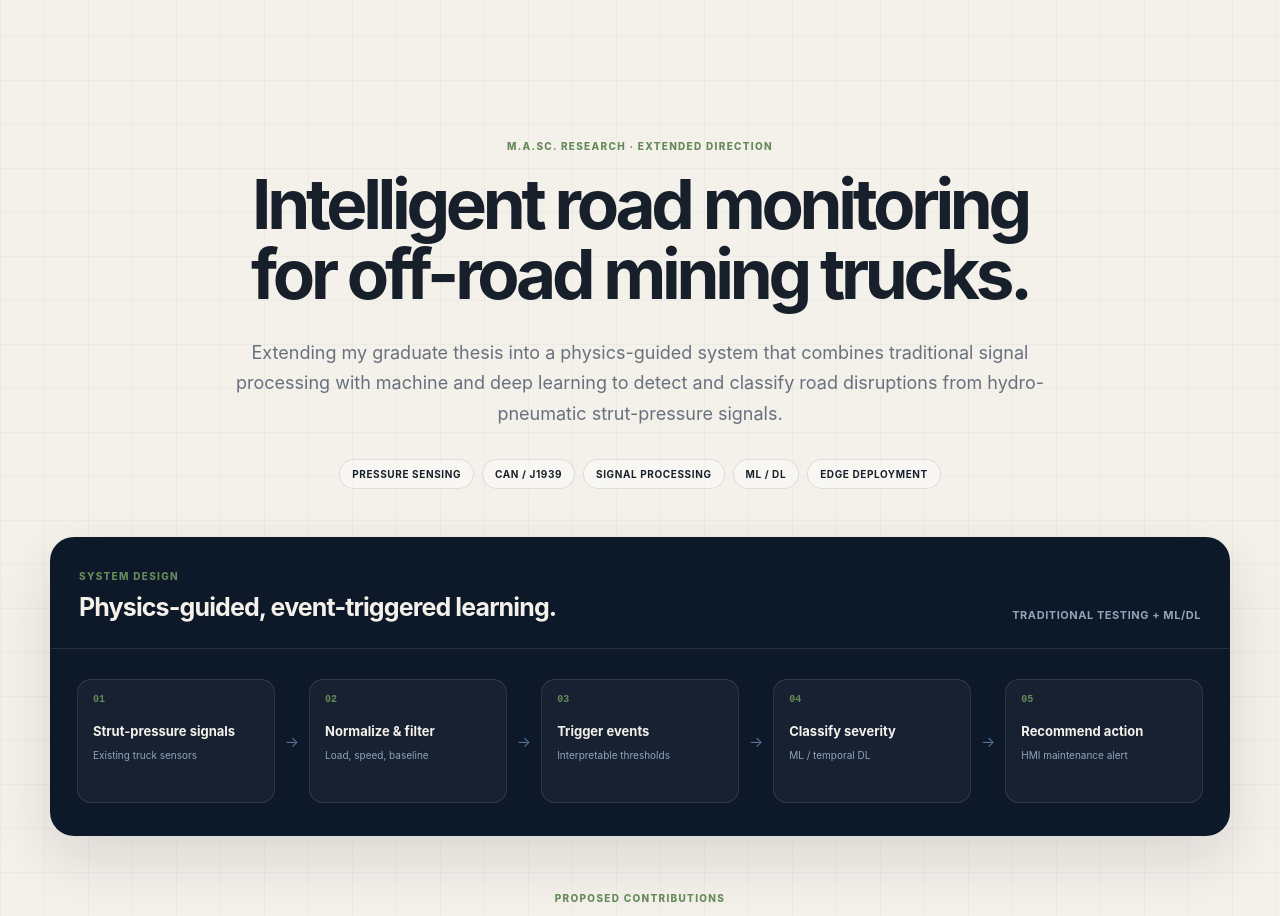
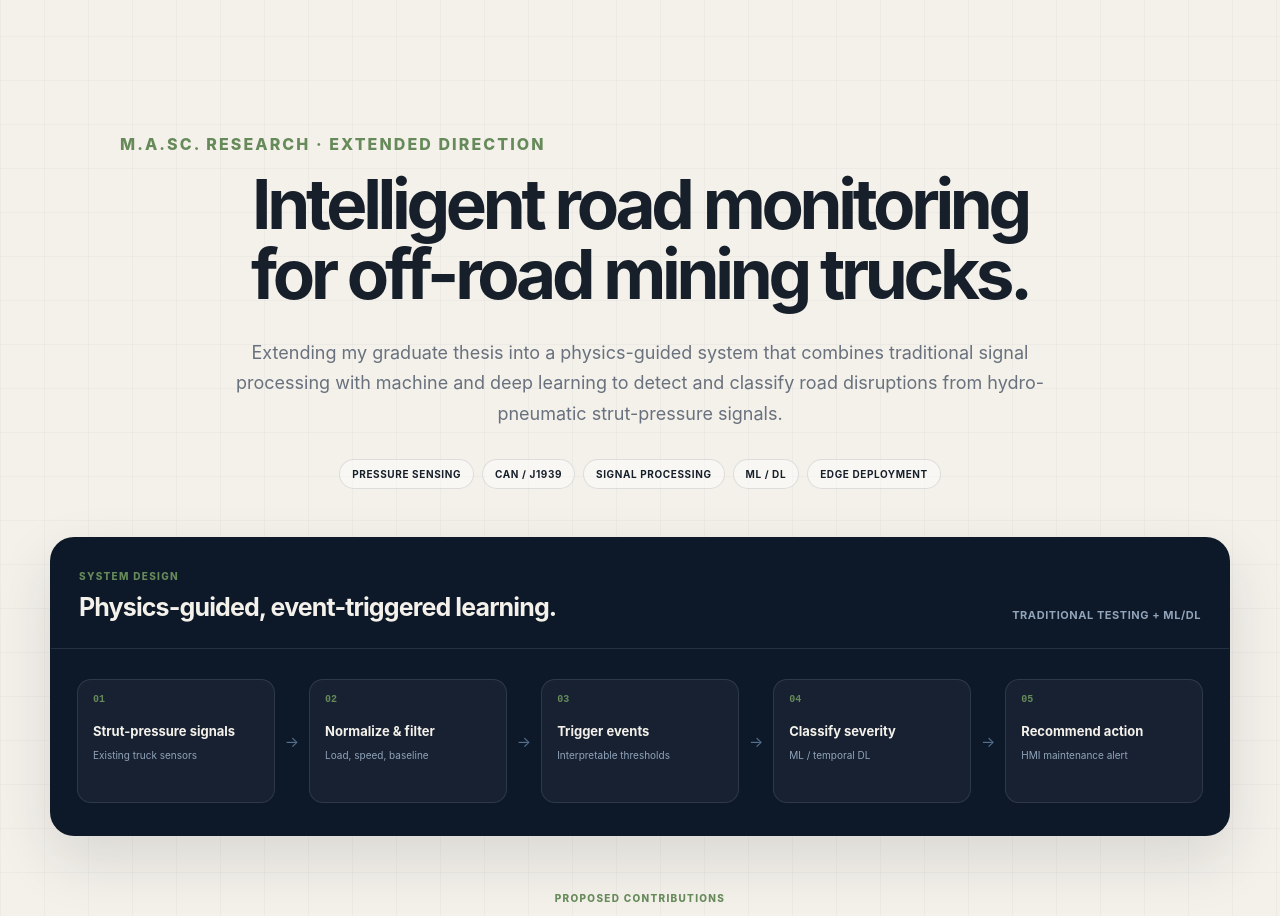
Before and after one commit to jiangjian9803-eng/jiangjian9803-eng.github.io, a Next.js app: page / in a window 1280 px wide. Shown: the part 3660-4576 px from the top of the page. Built offline with nearby package versions, Linux system fonts and the light colour scheme.

Commit message:
Restyle research direction label

```diff
--- a/styles.css
+++ b/styles.css
@@ -240,7 +240,7 @@ h1 em { position: relative; margin-top: .08em; color: var(--blue); font-style: n
 .research-heading { max-width: 1040px; margin-inline: auto; text-align: center; }
 .research-section-label { display: block; width: 100%; margin-bottom: 14px; font-size: 28px; text-align: center; transform: translateY(-132px); }
 .research-kicker, .research-architecture header span, .innovation-heading span { color: #668a59; font-size: 10px; font-weight: 850; letter-spacing: .13em; text-transform: uppercase; }
-.research-kicker { display: inline-block; }
+.research-kicker { display: block; width: 100%; font-size: 16px; text-align: left; }
 .research-heading h2 { margin-top: 15px; font-size: clamp(42px, 5.4vw, 72px); line-height: 1.02; letter-spacing: -.062em; }
 .research-heading > p { max-width: 820px; margin: 28px auto 0; color: var(--muted); font-size: 18px; line-height: 1.7; }
 .research-meta { display: flex; justify-content: center; flex-wrap: wrap; gap: 8px; margin-top: 30px; }
```
